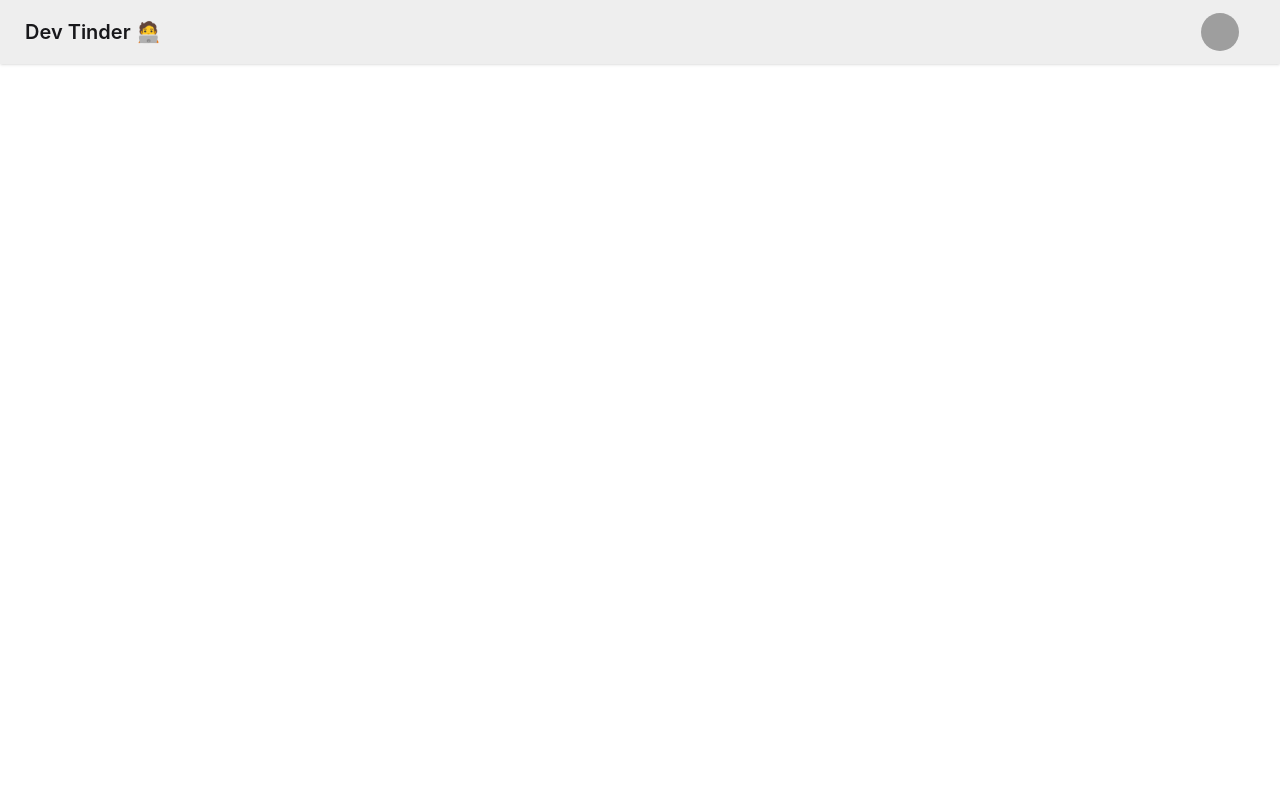
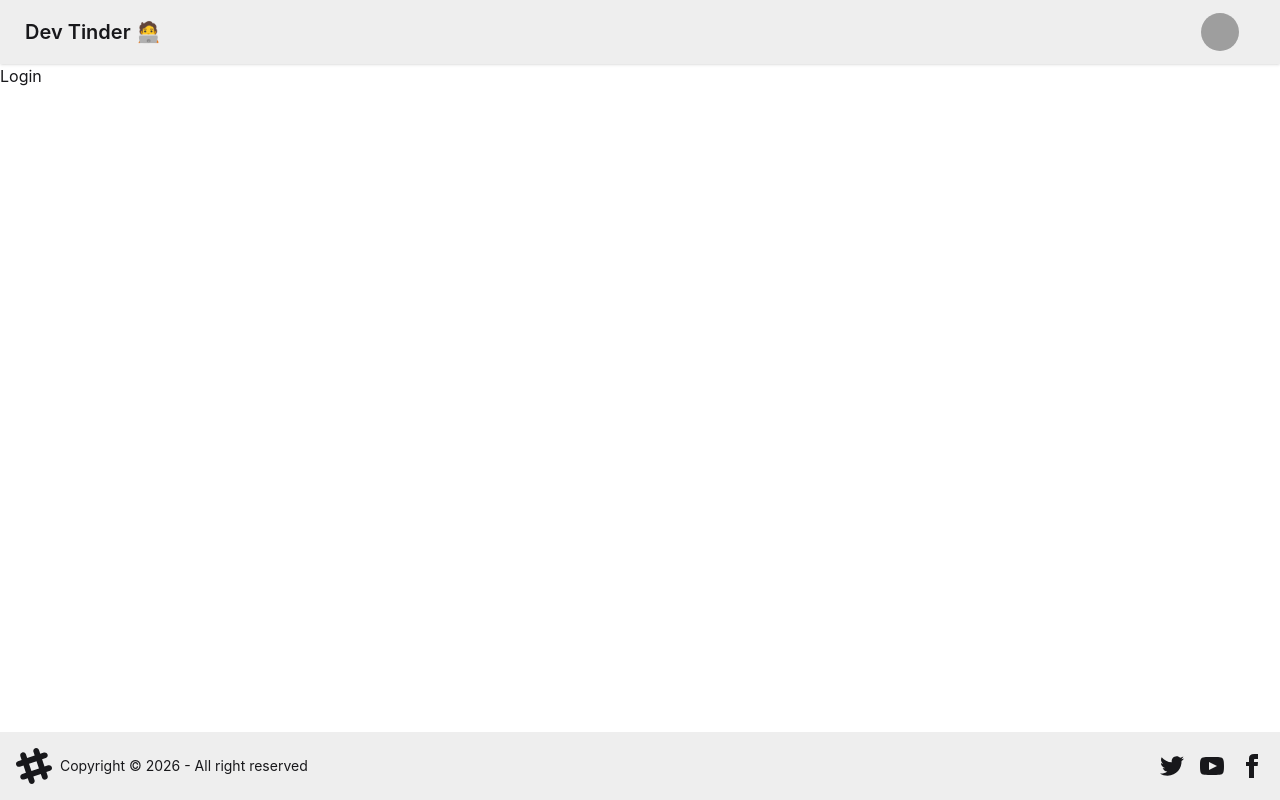
Before and after one commit to yash-jain2001/Dev-Tinder-frontend, a React (Vite) app: page /login in a window 1280 px wide. Built offline with nearby package versions, Linux system fonts and the light colour scheme; grey boxes are pictures that could not be loaded.

Commit message:
setup routing + footer

```diff
--- a/package.json
+++ b/package.json
@@ -13,6 +13,7 @@
     "@tailwindcss/vite": "^4.2.2",
     "react": "^19.2.5",
     "react-dom": "^19.2.5",
+    "react-router-dom": "^7.14.1",
     "tailwindcss": "^4.2.2"
   },
   "devDependencies": {
--- a/src/App.jsx
+++ b/src/App.jsx
@@ -1,12 +1,23 @@
-import React from 'react'
-import Navbar from './components/Navbar'
+import React from "react";
+import { BrowserRouter, Route, Routes } from "react-router-dom";
+import Body from "./components/Body";
+import Login from "./components/Login";
+import Profile from "./components/Profile";
+
 
 const App = () => {
   return (
     <>
-    <Navbar />
+      <BrowserRouter basename="/">
+        <Routes>
+          <Route path="/" element={<Body />} >
+            <Route path="/login" element={<Login />} />
+            <Route path="/profile" element={<Profile />} />
+          </Route>
+        </Routes>
+      </BrowserRouter>
     </>
-  )
-}
+  );
+};
 
-export default App
+export default App;
--- /dev/null
+++ b/src/components/Body.jsx
@@ -0,0 +1,16 @@
+import React from 'react'
+import Navbar from './Navbar'
+import Footer from './Footer'
+import { Outlet } from 'react-router-dom'
+
+const Body = () => {
+  return (
+    <div>
+      <Navbar />
+      <Outlet />
+      <Footer />
+    </div>
+  )
+}
+
+export default Body
--- /dev/null
+++ b/src/components/Footer.jsx
@@ -0,0 +1,59 @@
+import React from 'react'
+
+const Footer = () => {
+  return (
+    <footer className="footer sm:footer-horizontal bg-base-300  items-center p-4 fixed bottom-0">
+  <aside className="grid-flow-col items-center">
+    <svg
+      width="36"
+      height="36"
+      viewBox="0 0 24 24"
+      xmlns="http://www.w3.org/2000/svg"
+      fillRule="evenodd"
+      clipRule="evenodd"
+      className="fill-current">
+      <path
+        d="M22.672 15.226l-2.432.811.841 2.515c.33 1.019-.209 2.127-1.23 2.456-1.15.325-2.148-.321-2.463-1.226l-.84-2.518-5.013 1.677.84 2.517c.391 1.203-.434 2.542-1.831 2.542-.88 0-1.601-.564-1.86-1.314l-.842-2.516-2.431.809c-1.135.328-2.145-.317-2.463-1.229-.329-1.018.211-2.127 1.231-2.456l2.432-.809-1.621-4.823-2.432.808c-1.355.384-2.558-.59-2.558-1.839 0-.817.509-1.582 1.327-1.846l2.433-.809-.842-2.515c-.33-1.02.211-2.129 1.232-2.458 1.02-.329 2.13.209 2.461 1.229l.842 2.515 5.011-1.677-.839-2.517c-.403-1.238.484-2.553 1.843-2.553.819 0 1.585.509 1.85 1.326l.841 2.517 2.431-.81c1.02-.33 2.131.211 2.461 1.229.332 1.018-.21 2.126-1.23 2.456l-2.433.809 1.622 4.823 2.433-.809c1.242-.401 2.557.484 2.557 1.838 0 .819-.51 1.583-1.328 1.847m-8.992-6.428l-5.01 1.675 1.619 4.828 5.011-1.674-1.62-4.829z"></path>
+    </svg>
+    <p>Copyright © {new Date().getFullYear()} - All right reserved</p>
+  </aside>
+  <nav className="grid-flow-col gap-4 md:place-self-center md:justify-self-end">
+    <a>
+      <svg
+        xmlns="http://www.w3.org/2000/svg"
+        width="24"
+        height="24"
+        viewBox="0 0 24 24"
+        className="fill-current">
+        <path
+          d="M24 4.557c-.883.392-1.832.656-2.828.775 1.017-.609 1.798-1.574 2.165-2.724-.951.564-2.005.974-3.127 1.195-.897-.957-2.178-1.555-3.594-1.555-3.179 0-5.515 2.966-4.797 6.045-4.091-.205-7.719-2.165-10.148-5.144-1.29 2.213-.669 5.108 1.523 6.574-.806-.026-1.566-.247-2.229-.616-.054 2.281 1.581 4.415 3.949 4.89-.693.188-1.452.232-2.224.084.626 1.956 2.444 3.379 4.6 3.419-2.07 1.623-4.678 2.348-7.29 2.04 2.179 1.397 4.768 2.212 7.548 2.212 9.142 0 14.307-7.721 13.995-14.646.962-.695 1.797-1.562 2.457-2.549z"></path>
+      </svg>
+    </a>
+    <a>
+      <svg
+        xmlns="http://www.w3.org/2000/svg"
+        width="24"
+        height="24"
+        viewBox="0 0 24 24"
+        className="fill-current">
+        <path
+          d="M19.615 3.184c-3.604-.246-11.631-.245-15.23 0-3.897.266-4.356 2.62-4.385 8.816.029 6.185.484 8.549 4.385 8.816 3.6.245 11.626.246 15.23 0 3.897-.266 4.356-2.62 4.385-8.816-.029-6.185-.484-8.549-4.385-8.816zm-10.615 12.816v-8l8 3.993-8 4.007z"></path>
+      </svg>
+    </a>
+    <a>
+      <svg
+        xmlns="http://www.w3.org/2000/svg"
+        width="24"
+        height="24"
+        viewBox="0 0 24 24"
+        className="fill-current">
+        <path
+          d="M9 8h-3v4h3v12h5v-12h3.642l.358-4h-4v-1.667c0-.955.192-1.333 1.115-1.333h2.885v-5h-3.808c-3.596 0-5.192 1.583-5.192 4.615v3.385z"></path>
+      </svg>
+    </a>
+  </nav>
+</footer>
+  )
+}
+
+export default Footer
--- /dev/null
+++ b/src/components/Login.jsx
@@ -0,0 +1,9 @@
+import React from 'react'
+
+const Login = () => {
+  return (
+    <div>Login</div>
+  )
+}
+
+export default Login
--- a/src/components/Navbar.jsx
+++ b/src/components/Navbar.jsx
@@ -6,7 +6,7 @@ const Navbar = () => {
   <div className="flex-1">
     <a className="btn btn-ghost text-xl">Dev Tinder 🧑‍💻</a>
   </div>
-  <div className="flex gap-2 mr-8">
+  <div className="flex gap-2 mr-8 ">
     <div className="dropdown dropdown-end">
       <div tabIndex={0} role="button" className="btn btn-ghost btn-circle avatar">
         <div className="w-10 rounded-full">
--- /dev/null
+++ b/src/components/Profile.jsx
@@ -0,0 +1,9 @@
+import React from 'react'
+
+const Profile = () => {
+  return (
+    <div>Profile</div>
+  )
+}
+
+export default Profile
```
Also changed, not shown: 1 other file (tests, documents, lock files or other folders).
